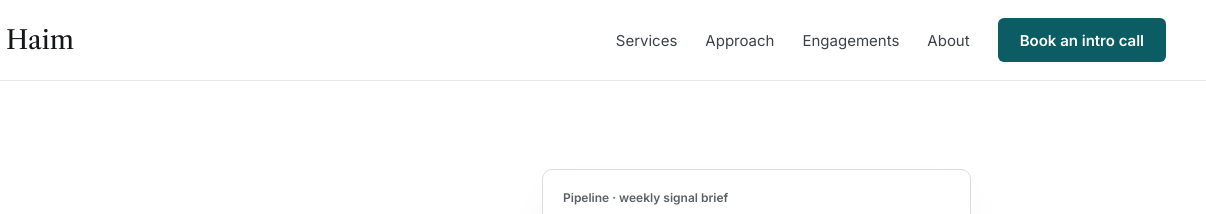
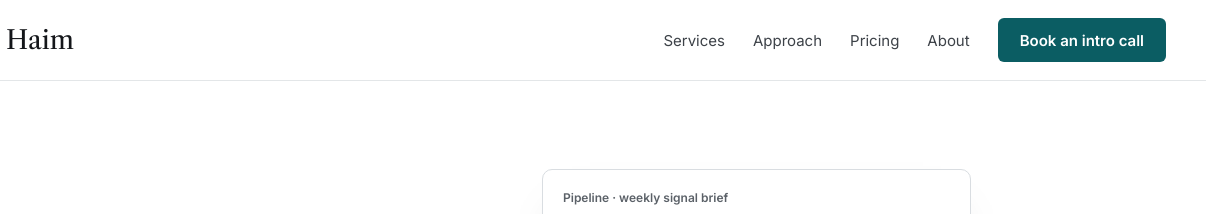
Before and after one commit to priyanshsx/haim_intl_analytics, a plain HTML site: page index.html in a window 1280 px wide. Shown: the top 214 px of the page, 74-1280 px from the left. Drawn offline with nearby package versions, Linux system fonts and the light colour scheme.

Commit message:
changed engagements to pricing

```diff
--- a/index.html
+++ b/index.html
@@ -45,7 +45,7 @@ input,textarea{font:inherit;font-size:16px}
 <nav aria-label="Main" style="display: flex; flex-wrap: wrap; align-items: center; gap: 28px; font-size: 15px;">
 <a href="#services" style="color: #3d4248; text-decoration: none;">Services</a>
 <a href="#approach" style="color: #3d4248; text-decoration: none;">Approach</a>
-<a href="#engagements" style="color: #3d4248; text-decoration: none;">Engagements</a>
+<a href="#pricing" style="color: #3d4248; text-decoration: none;">Pricing</a>
 <a href="#about" style="color: #3d4248; text-decoration: none;">About</a>
 <a href="#contact" class="btn" style="background: #0b5d63; color: #ffffff; min-height: 44px;">Book an intro call</a>
 </nav>
@@ -247,7 +247,7 @@ input,textarea{font:inherit;font-size:16px}
 </div>
 </section>
 
-<section id="engagements" style="padding: 88px 0;">
+<section id="pricing" style="padding: 88px 0;">
 <div class="wrap" style="display: flex; flex-direction: column; gap: 40px;">
 <div style="display: flex; flex-direction: column; gap: 12px; max-width: 720px;">
 <h2 class="serif" style="margin: 0; font-size: clamp(30px, 3.2vw, 42px); line-height: 1.1;">Ways to work together</h2>
```
